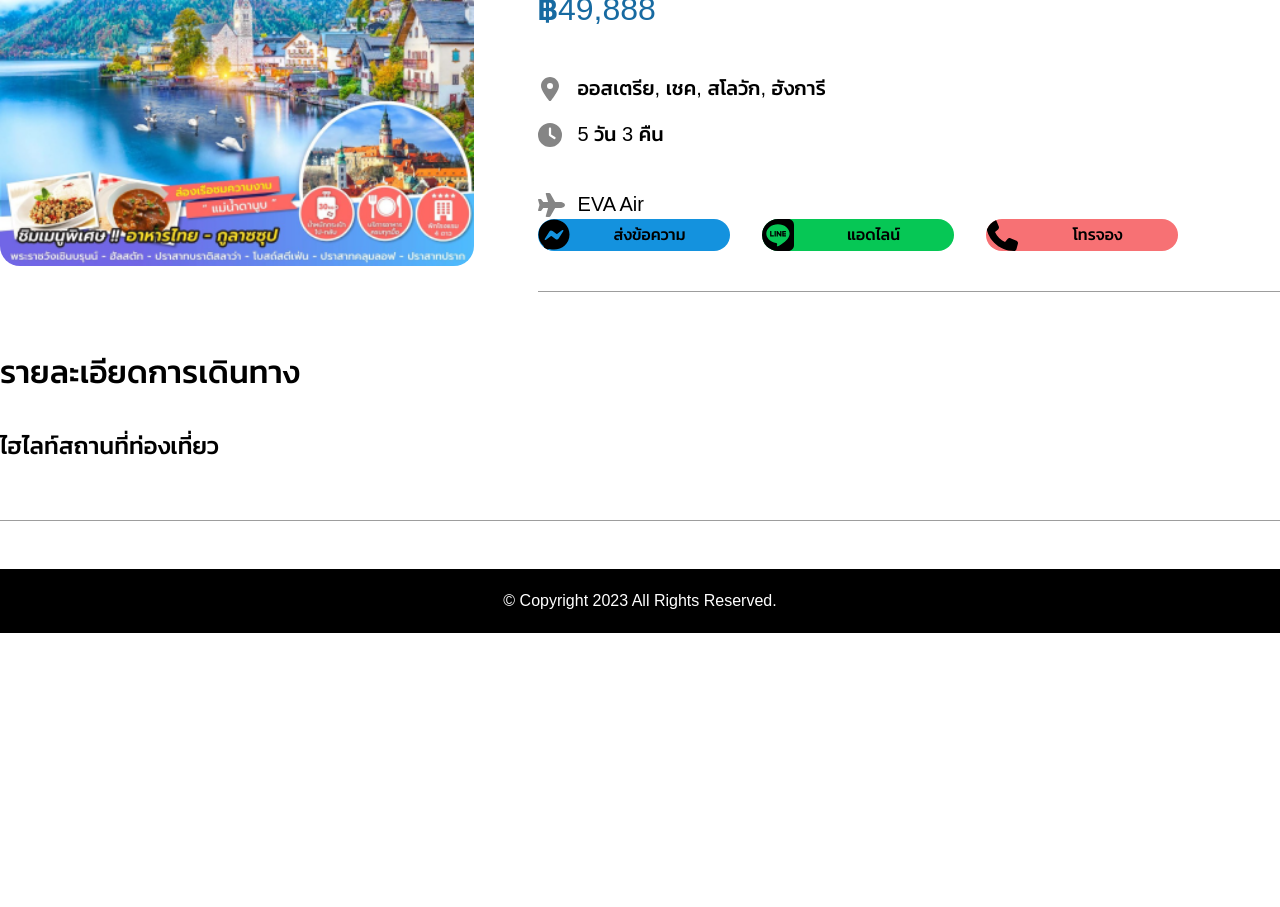
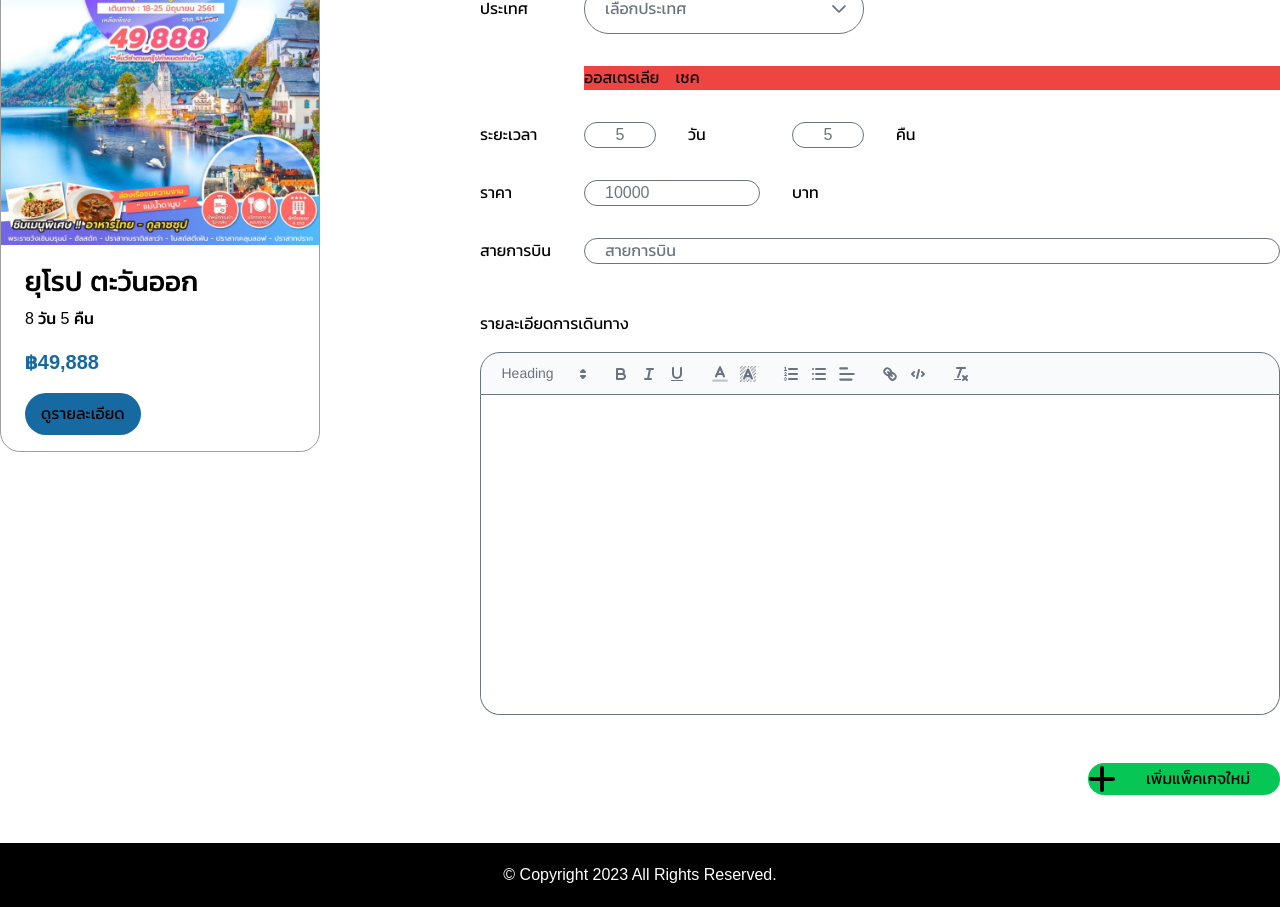
Before and after one commit to ppunme/travel-agent, a Vue app: page /tours/create in a window 1280 px wide. Shown: the part 400-1307 px from the top of the page. Before the commit the page ends 1033 px from the top, so only its background shows below. Built offline with nearby package versions, Linux system fonts and the light colour scheme.

Commit message:
added create tour package page

```diff
--- a/package.json
+++ b/package.json
@@ -19,6 +19,7 @@
     "postcss": "^8.4.23",
     "postcss-cli": "^10.1.0",
     "primevue": "^3.29.0",
+    "quill": "^1.3.7",
     "sass": "^1.62.1",
     "sass-loader": "^13.2.2",
     "vue": "^3.2.13",
--- a/src/assets/scss/main.scss
+++ b/src/assets/scss/main.scss
@@ -6,26 +6,29 @@
 @import "@/assets/scss/variables.scss";
 
 body,
-.p-dropdown-panel.p-component,
-.country-dropdown .p-inputtext,
-.sort-dropdown .p-inputtext,
-.search .p-inputtext,
-.p-button.p-component {
-  font-family: $primary-font;
+.p-inputtext,
+.p-component,
+.ql-container {
+  font-family: $primary-font !important;
 }
 
-.p-button.p-component {
+.p-button {
+  border: none !important;
+
+  &.p-component {
     .p-button-label {
       font-weight: 400;
     }
   }
 
-.p-button {
-  border: none !important;
+  &:hover {
+    opacity: 0.8;
   }
 
-.p-button:hover {
-  opacity: 0.8;
+  &:focus {
+    box-shadow: 0 0 0 0.2rem rgb(191 219 254) !important;
+    border-color: $secondary-color;
+  }
 }
 
 .p-paginator {
@@ -37,7 +40,6 @@ body,
 
       &.p-highlight {
         background: $secondary-color !important;
-        border-color: unset !important;
         color: #ffffff !important;
       }
     }
@@ -66,13 +68,77 @@ body,
     border-radius: 10rem !important;
     border: 1px solid $primary-border-color !important;
 
-    .p-dropdown-label.p-inputtext {
+    .p-dropdown-label {
+      &.p-inputtext {
         padding-left: 1rem !important;
       }
     }
   }
+}
 
-.p-button:focus {
+.p-editor-container {
+  .p-editor-toolbar {
+    border-color: $secondary-font-color !important;
+    border-top-right-radius: 20px !important;
+    border-top-left-radius: 20px !important;
+    padding-left: 12.5px !important;
+    padding-right: 12.5px !important;
+
+    .ql-image,
+    .ql-font {
+      display: none !important;
+    }
+  }
+
+  .p-editor-content {
+    border-color: $secondary-font-color !important;
+    border-bottom-right-radius: 20px !important;
+    border-bottom-left-radius: 20px !important;
+
+    .ql-editor {
+      border-bottom-right-radius: 20px !important;
+      border-bottom-left-radius: 20px !important;
+      padding-left: 20.5px !important;
+      padding-right: 20.5px !important;
+    }
+  }
+}
+
+.p-dropdown {
+  border: 1px solid $secondary-font-color !important;
+  border-radius: 10rem !important;
+
+  &:not(.p-disabled) {
+    &:hover {
+      border-color: $secondary-color !important;
+    }
+    &.p-focus {
       box-shadow: 0 0 0 0.2rem rgb(191 219 254) !important;
+      border-color: $secondary-color !important;
+    }
+  }
+}
+
+.all-input {
+  &.p-inputtext {
+    border: 1px solid $secondary-font-color;
+    border-radius: 10rem;
+    padding-left: 1.25rem;
+    padding-right: 1.25rem;
+
+    &::placeholder {
+      color: $secondary-font-color;
+    }
+
+    &:enabled {
+      &:hover {
         border-color: $secondary-color;
       }
+
+      &:focus {
+        box-shadow: 0 0 0 0.2rem rgb(191 219 254);
+        border-color: $secondary-color;
+      }
+    }
+  }
+}
--- /dev/null
+++ b/src/components/TourPackageCard.vue
@@ -0,0 +1,48 @@
+<template>
+  <div class="tour-card border rounded-[20px]">
+    <img :src="item.image" alt="" class="w-full" />
+    <div class="px-6 py-4 font-medium">
+      <h3 class="pb-1">{{ item.name }}</h3>
+      <h6>{{ item.days }} วัน {{ item.nights }} คืน</h6>
+      <h5 class="py-4 text-primary-blue font-semibold">
+        ฿{{ parseFloat(item.price).toLocaleString() }}
+      </h5>
+      <Button
+        @click="openNewRoute(item.id)"
+        label="ดูรายละเอียด"
+        rounded
+        class="!bg-primary-blue !border-none !font-normal"
+      />
+    </div>
+  </div>
+</template>
+
+<script setup>
+import { defineProps } from "vue";
+import { useRouter } from "vue-router";
+
+defineProps(["item"]);
+
+const router = useRouter();
+
+const openNewRoute = (id) => {
+  if (id) {
+    router.push(`/tours/${id}`);
+  } else {
+    const newTab = window.open("/tours/preview", "_blank");
+    newTab.focus();
+  }
+};
+</script>
+
+<style lang="scss" scoped>
+@import "@/assets/scss/variables.scss";
+
+.tour-card {
+  border-color: $primary-border-color;
+}
+
+.p-button {
+  padding: 0.55rem 1rem;
+}
+</style>
--- a/src/layout/Navbar.vue
+++ b/src/layout/Navbar.vue
@@ -12,8 +12,7 @@
         <router-link class="self-center" to="/tours">แพ็คเกจทัวร์</router-link>
         <router-link class="self-center" to="/contact">ติดต่อเรา</router-link>
       </div>
-    </div>
-    <div class="flex absolute right-0 top-1/2 translate-y-[-50%]">
+      <div class="absolute right-0 top-1/2 translate-y-[-50%]">
         <div
           class="social-media-bg w-60 h-20 pl-4 pr-2 self-center rounded-l-[5rem] flex justify-around"
         >
@@ -37,6 +36,7 @@
           />
         </div>
       </div>
+    </div>
   </nav>
 </template>
 
--- a/src/main.js
+++ b/src/main.js
@@ -44,6 +44,7 @@ import Divider from "primevue/divider";
 import Dock from "primevue/dock";
 import Dropdown from "primevue/dropdown";
 import DynamicDialog from "primevue/dynamicdialog";
+import Editor from "primevue/editor";
 import Fieldset from "primevue/fieldset";
 import FileUpload from "primevue/fileupload";
 import FocusTrap from "primevue/focustrap";
@@ -125,6 +126,7 @@ import {
   faBus,
   faPhone,
   faEnvelope,
+  faPlus,
 } from "@fortawesome/free-solid-svg-icons";
 
 library.add(
@@ -141,7 +143,8 @@ library.add(
   faCircleXmark,
   faLocationDot,
   faClock,
-  faPlane
+  faPlane,
+  faPlus
 );
 
 const app = createApp(App);
@@ -186,6 +189,7 @@ app
   .component("Dock", Dock)
   .component("Dropdown", Dropdown)
   .component("DynamicDialog", DynamicDialog)
+  .component("Editor", Editor)
   .component("Fieldset", Fieldset)
   .component("FileUpload", FileUpload)
   .component("Galleria", Galleria)
--- a/src/router/index.js
+++ b/src/router/index.js
@@ -3,6 +3,8 @@ import Home from "@/views/App/Home.vue";
 import Tours from "@/views/App/Tours.vue";
 import TourDetails from "@/views/App/TourDetails.vue";
 import Contact from "@/views/App/Contact.vue";
+import CreateTour from "@/views/App/CreateTour.vue";
+
 const routes = [
   {
     path: "/",
@@ -24,6 +26,11 @@ const routes = [
     name: "Contact",
     component: Contact,
   },
+  {
+    path: "/tours/create",
+    name: "Create Tour",
+    component: CreateTour,
+  },
 ];
 
 const router = createRouter({
--- a/src/views/App/Contact.vue
+++ b/src/views/App/Contact.vue
@@ -2,9 +2,7 @@
   <div class="relative mt-12 mb-20">
     <div class="container mx-auto">
       <!-- h-[calc(100vh - navbar - content margin top - content margin bottom - footer )] -->
-      <div
-        class="w-full md:w-5/12 min-h-[calc(100vh-9rem-3rem-5rem-4rem)] contact-form"
-      >
+      <div class="w-full md:w-5/12 min-h-[40rem] contact-form">
         <h1 class="text-primary-blue">ติดต่อเรา</h1>
 
         <h4 class="pt-4">บริษัท เวลเนส ไลฟ์ ทราเวล จำกัด</h4>
@@ -56,7 +54,7 @@
         </div>
       </div>
 
-      <div class="w-full sm:w-7/12 absolute right-0 top-0">
+      <div class="sm:w-7/12 absolute right-0 top-0">
         <div
           class="bg-[#2890E3] h-144 px-20 rounded-s-xl relative flex items-center"
         >
--- /dev/null
+++ b/src/views/App/CreateTour.vue
@@ -0,0 +1,111 @@
+<template>
+  <div class="container mx-auto py-12">
+    <h2 class="text-center mb-8">เพิ่มแพ็คเกจใหม่</h2>
+    <h5 class="font-medium mb-6">Preview</h5>
+    <div class="grid grid-cols-3 gap-40">
+      <div>
+        <TourPackageCard :item="item" />
+      </div>
+      <div class="col-span-2">
+        <div class="grid grid-cols-8 gap-8 mb-12 items-center">
+          <div class="col-start-1">หัวข้อ</div>
+          <InputText
+            v-model="searchValue"
+            placeholder="หัวข้อ"
+            class="all-input col-span-7"
+          />
+
+          <div class="col-start-1">ประเทศ</div>
+          <Dropdown
+            v-model="selectedSortValue"
+            :options="sort"
+            optionLabel="name"
+            placeholder="เลือกประเทศ"
+            class="col-span-3 text-start pl-2"
+          >
+            <template #value="slotProps">
+              <div v-if="slotProps.value" class="flex align-items-center">
+                <div>{{ slotProps.value.name }}</div>
+              </div>
+              <span v-else>
+                {{ slotProps.placeholder }}
+              </span>
+            </template>
+            <template #option="slotProps">
+              <div class="flex align-items-center">
+                <div>{{ slotProps.option.name }}</div>
+              </div>
+            </template>
+          </Dropdown>
+          <div class="col-start-2 col-span-7 bg-red-500">
+            <div class="inline mr-4">ออสเตรเลีย</div>
+            <div class="inline mr-4">เชค</div>
+          </div>
+
+          <div class="col-start-1">ระยะเวลา</div>
+          <InputText
+            v-model="searchValue"
+            placeholder="5"
+            class="all-input text-center"
+          />
+          <div>วัน</div>
+          <InputText
+            v-model="searchValue"
+            placeholder="5"
+            class="all-input text-center"
+          />
+          <div>คืน</div>
+
+          <div class="col-start-1">ราคา</div>
+          <InputText
+            v-model="searchValue"
+            placeholder="10000"
+            class="all-input col-span-2"
+          />
+          <div>บาท</div>
+
+          <div class="col-start-1">สายการบิน</div>
+          <InputText
+            v-model="searchValue"
+            placeholder="สายการบิน"
+            class="all-input col-span-7"
+          />
+        </div>
+        <div class="mb-4">รายละเอียดการเดินทาง</div>
+        <Editor v-model="value" editorStyle="height: 320px" />
+        <div class="flex justify-end">
+          <Button class="w-48 !bg-[#06C755] !mt-12" rounded>
+            <font-awesome-icon :icon="['fas', 'plus']" size="2xl" /><span
+              class="mx-auto"
+              >เพิ่มแพ็คเกจใหม่</span
+            >
+          </Button>
+        </div>
+      </div>
+    </div>
+  </div>
+</template>
+<script setup>
+import { ref, watch } from "vue";
+
+import TourPackageCard from "@/components/TourPackageCard.vue";
+
+const item = ref({
+  image: require("@/assets/img/image_11.png"),
+  name: "ยุโรป ตะวันออก",
+  days: 8,
+  nights: 5,
+  price: 49888,
+});
+
+const value = ref("");
+
+watch(value, (newValue, oldValue) => {
+  console.log(oldValue);
+  console.log(newValue);
+});
+</script>
+
+<style lang="scss" scoped>
+@import "@/assets/scss/variables.scss";
+</style>
--- a/src/views/App/Tours.vue
+++ b/src/views/App/Tours.vue
@@ -7,6 +7,19 @@
     v-model:search="search"
   />
   <div class="container mx-auto">
+    <div class="flex justify-end">
+      <Button
+        class="w-48 !bg-[#06C755] !my-8"
+        rounded
+        @click="$router.push(`/tours/create`)"
+      >
+        <font-awesome-icon :icon="['fas', 'plus']" size="2xl" /><span
+          class="mx-auto"
+          >เพิ่มแพ็คเกจใหม่</span
+        >
+      </Button>
+    </div>
+
     <TourPackagesList />
     <Paginator
       :rows="10"
```
Also changed, not shown: src/components/Toolbar.vue (+3 -39 lines), src/components/TourPackagesList.vue (+4 -32 lines), 1 other file (tests, documents, lock files or other folders). Lines whose indentation alone changed are shown as unchanged.
